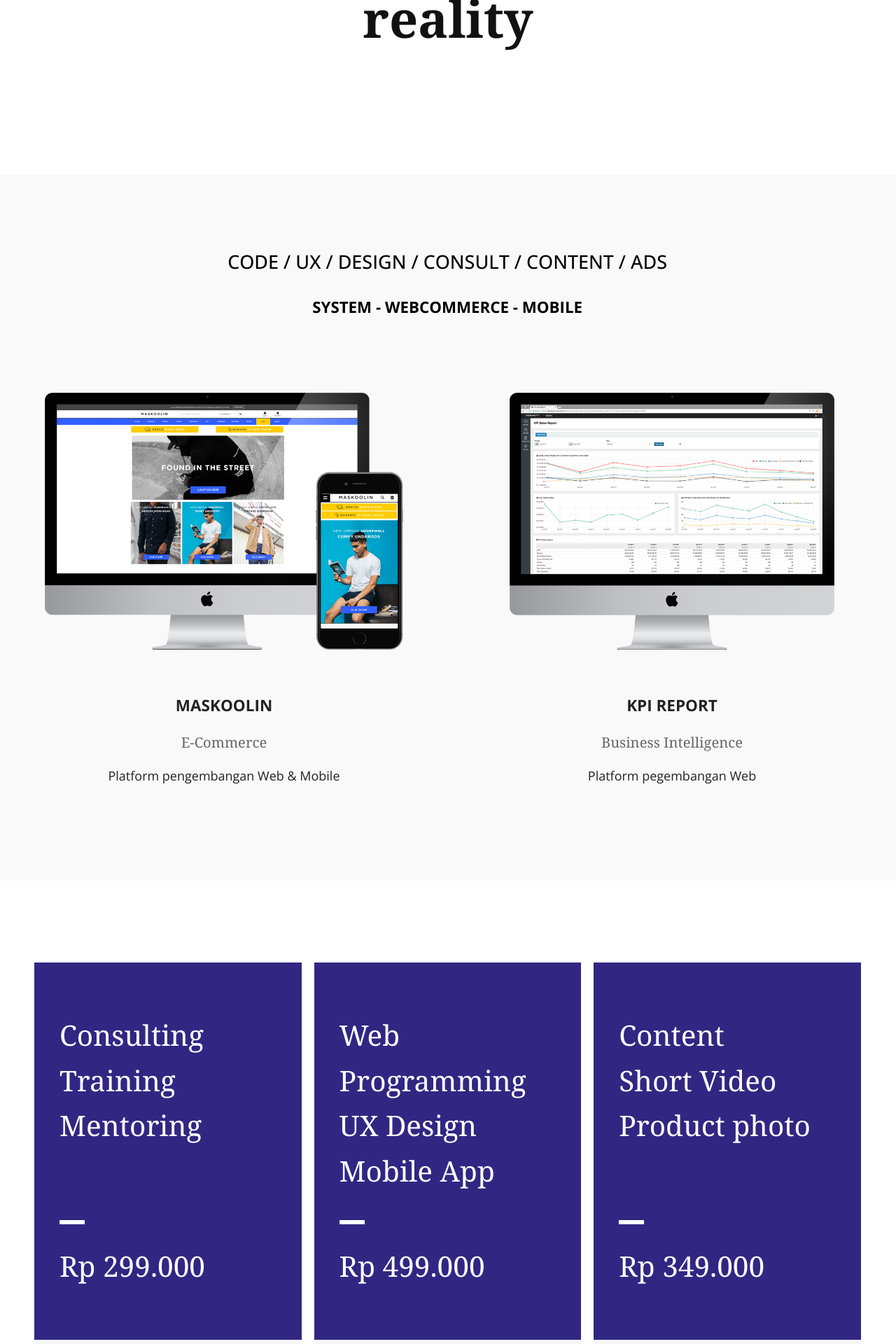
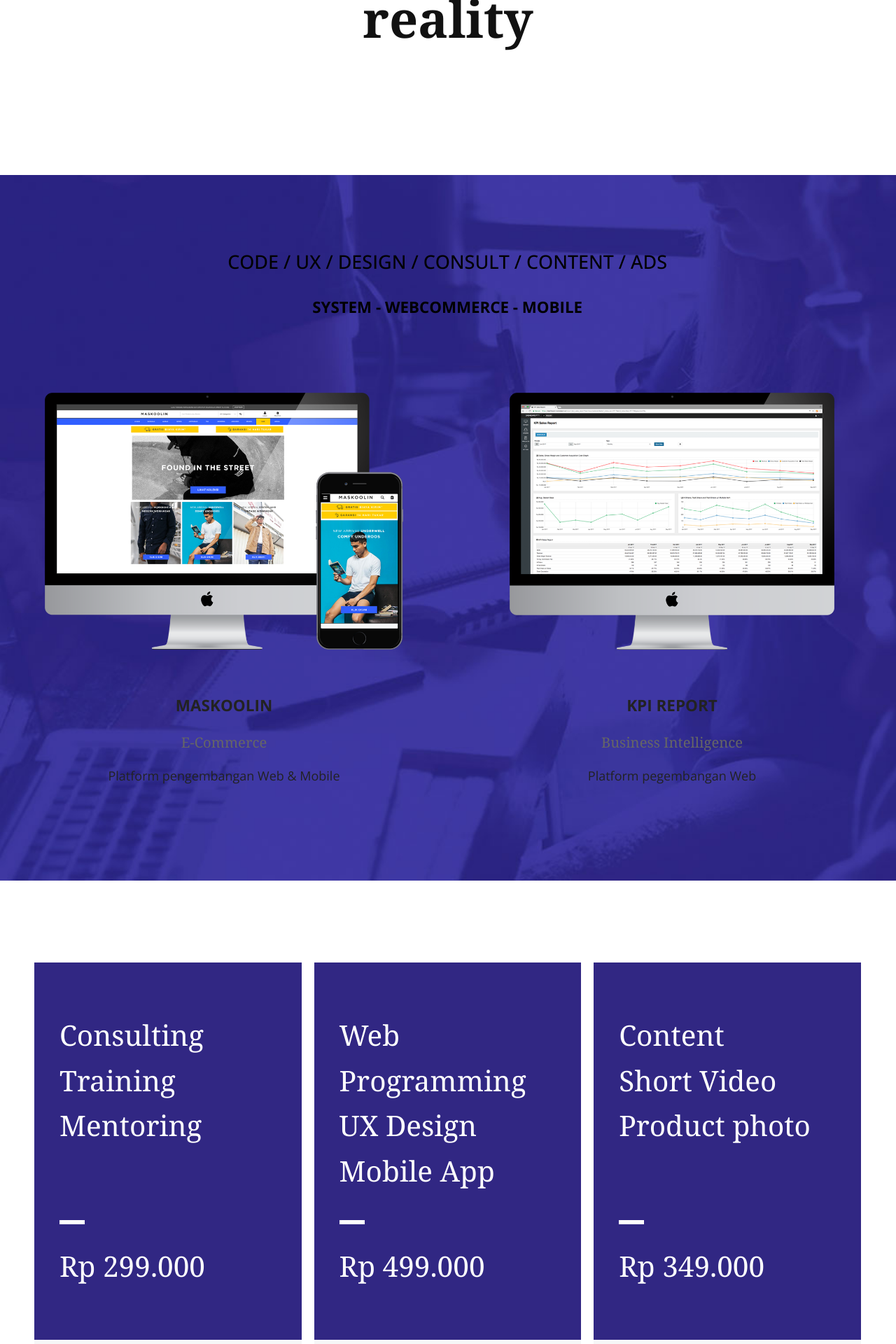
Before and after one commit to kemtol/rocktokom, a Jekyll site: the page built from index.md, in a window 1280 px wide. Shown: the part 746-2666 px from the top of the page at 70% size. Built offline with Jekyll 4.4.1, drawn with Linux system fonts in a browser that asks for light colours; nearby versions of some CDN libraries; a script that is not in the unit is left out; our own code applies the rules of GitHub Pages for plain Markdown files.

Commit message:
Update default.html

```diff
--- a/_layouts/default.html
+++ b/_layouts/default.html
@@ -93,6 +93,7 @@
     #landing--page--3{
       padding-bottom:6rem;
       box-shadow:5px 5px 5px #ddd;
+      margin-bottom:6rem;
     }
 
     #landing--page--3 > .lp3a{
@@ -115,6 +116,8 @@
     #landing--page--4{
       width:100%;
       background:#f9f9f9;
+      background-image:url("../images/bg-rocktokom-promo.jpg");
+      background-size:cover;
       padding:6rem 0;
       margin-bottom:6rem
     }
```
